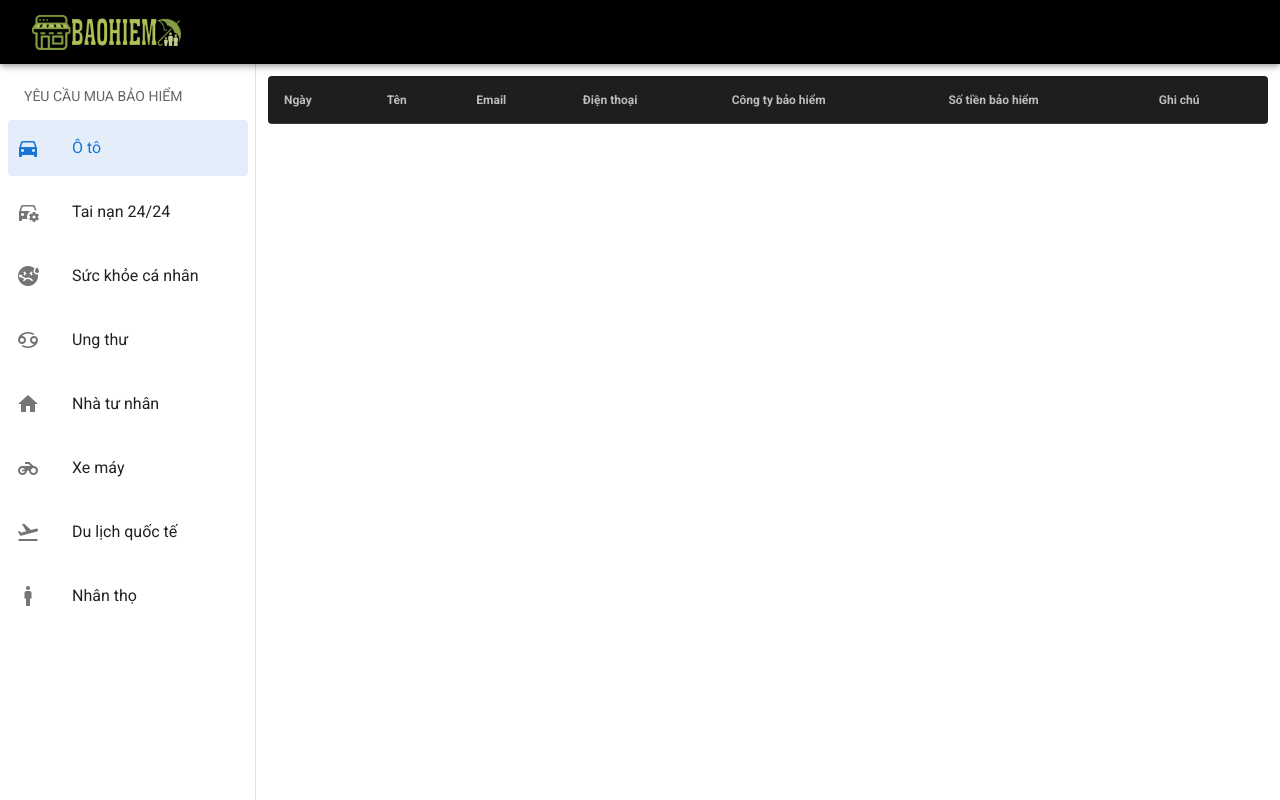
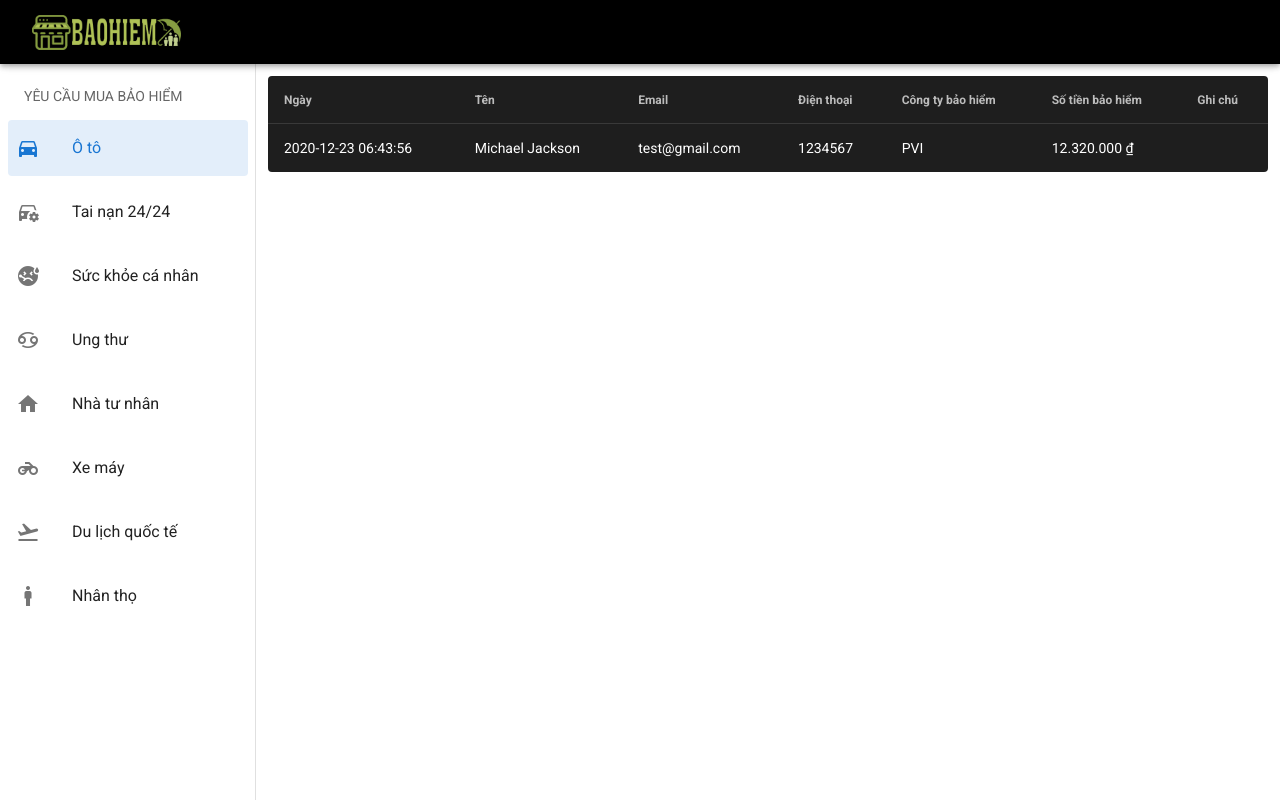
Before and after one commit to TDAK1509/cuahangbaohiem-admin, a Vue app: page /bao-hiem/o-to in a window 1280 px wide. Built offline with nearby package versions, Linux system fonts and the light colour scheme.

Commit message:
Pass test render cells

```diff
--- a/src/views/CarInsurance.vue
+++ b/src/views/CarInsurance.vue
@@ -13,6 +13,13 @@
             </th>
           </tr>
         </thead>
+        <tbody>
+          <tr v-for="(row, index) in tableBody" :key="`row${index}`">
+            <td v-for="(cell, cellIndex) in row" :key="`cell${cellIndex}`">
+              {{ cell }}
+            </td>
+          </tr>
+        </tbody>
       </template>
     </v-simple-table>
   </v-container>
@@ -32,5 +39,17 @@ export default class CarInsurance extends Vue {
     "Số tiền bảo hiểm",
     "Ghi chú"
   ];
+
+  tableBody = [
+    {
+      date: "2020-12-23 06:43:56",
+      name: "Michael Jackson",
+      email: "test@gmail.com",
+      phone: "1234567",
+      insuranceCompany: "PVI",
+      insuranceValue: "12.320.000 ₫",
+      note: ""
+    }
+  ];
 }
 </script>
```
Also changed, not shown: 1 other file (tests, documents, lock files or other folders).
